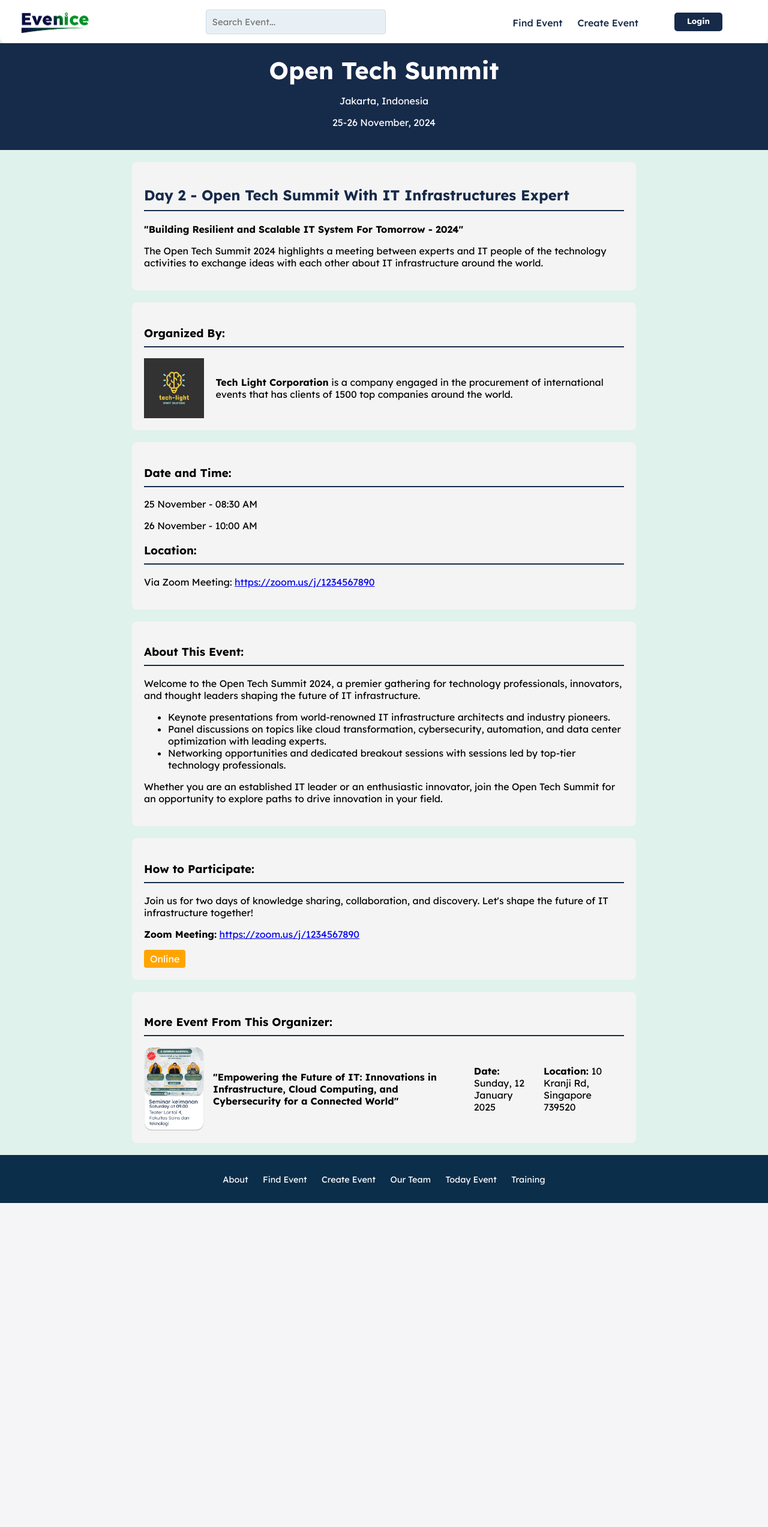
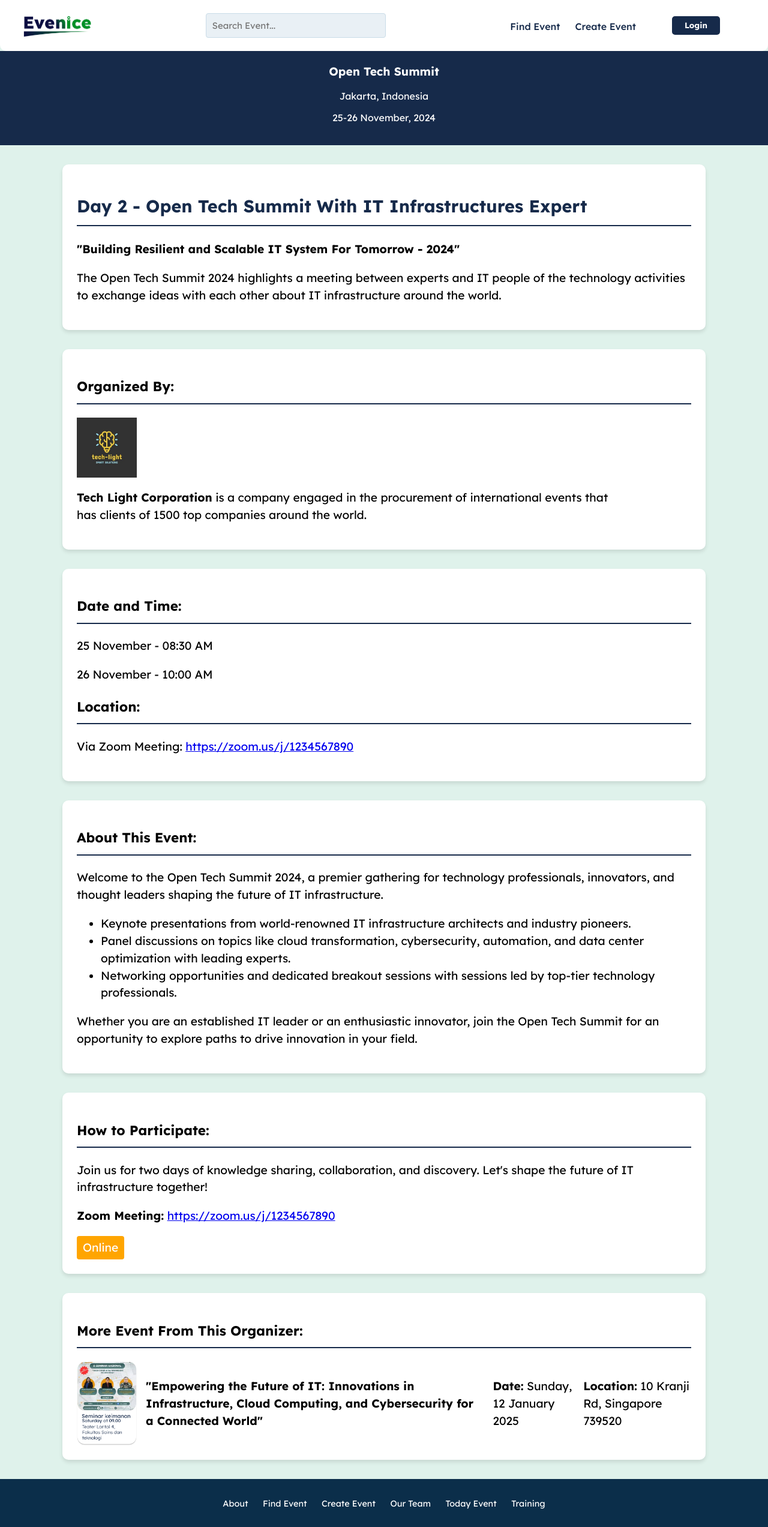
Before and after one commit to Nashrullah24/Evennice, a PHP site: page /Event.html in a window 1280 px wide. Shown: the whole page at 60% size. Before the commit the page ends 2005 px from the top, so only its background shows below. Run offline with PHP 8.4, Linux system fonts and the light colour scheme.

Commit message:
Update 2 Event.css

```diff
--- a/Styesheet/Event.css
+++ b/Styesheet/Event.css
@@ -22,7 +22,7 @@
   align-items: center;
   background-color: white;
   padding: 0.5em 1em;
-  font-size: 16px;
+  font-size: 20px;
   border-radius: 0px 0px 10px 10px;
 }
 
@@ -117,15 +117,39 @@
 
 .header h1 {
   margin: 0;
-  font-size: 2.5em;
+  font-size: clamp(1rem, 1.5vw, 5rem); /* Responsif untuk teks konten */
+  line-height: 1.5; /* Tinggi baris untuk keterbacaan */
+}
+
+.banner {
+  background: url('banner-bg.jpg') no-repeat center center/cover;
+  color: white;
+  text-align: center;
+  padding: 2rem; /* Menggunakan rem agar responsif */
+  position: relative;
+  max-width: 90vw; /* Tidak melebihi 90% dari lebar layar */
+  margin: 0 auto;
+  border-radius: 10px;
+}
+
+.banner-poster {
+  margin-top: 1.5rem;
+  width: 800px; /* Poster mengikuti lebar kontainer */
+  max-width: 50vw; /* Tidak lebih besar dari 80% lebar layar */
+  height: 500px; /* Proporsi gambar tetap terjaga */
+  border-radius: 10px;
+  box-shadow: 0 4px 6px rgba(0, 0, 0, 0.3);
 }
 
 .event-details, .organizer, .schedule, .about-event, .participation, .related-events {
-  padding: 20px;
-  margin: 20px auto;
-  max-width: 800px;
-  background: #f4f4f4;
-  border-radius: 8px;
+  max-width: 80vw; /* Responsif, 80% dari lebar layar */
+    margin: 2rem auto;
+    padding: 1.5rem;
+    background-color: white;
+    border-radius: 10px;
+    box-shadow: 0 4px 6px rgba(0, 0, 0, 0.1);
+    font-size: clamp(1rem, 1.5vw, 3rem); /* Responsif untuk teks konten */
+    line-height: 1.5; /* Tinggi baris untuk keterbacaan */
 }
 
 .event-details h2, .organizer h3, .schedule h3, .about-event h3, .participation h3, .related-events h3 {
```
